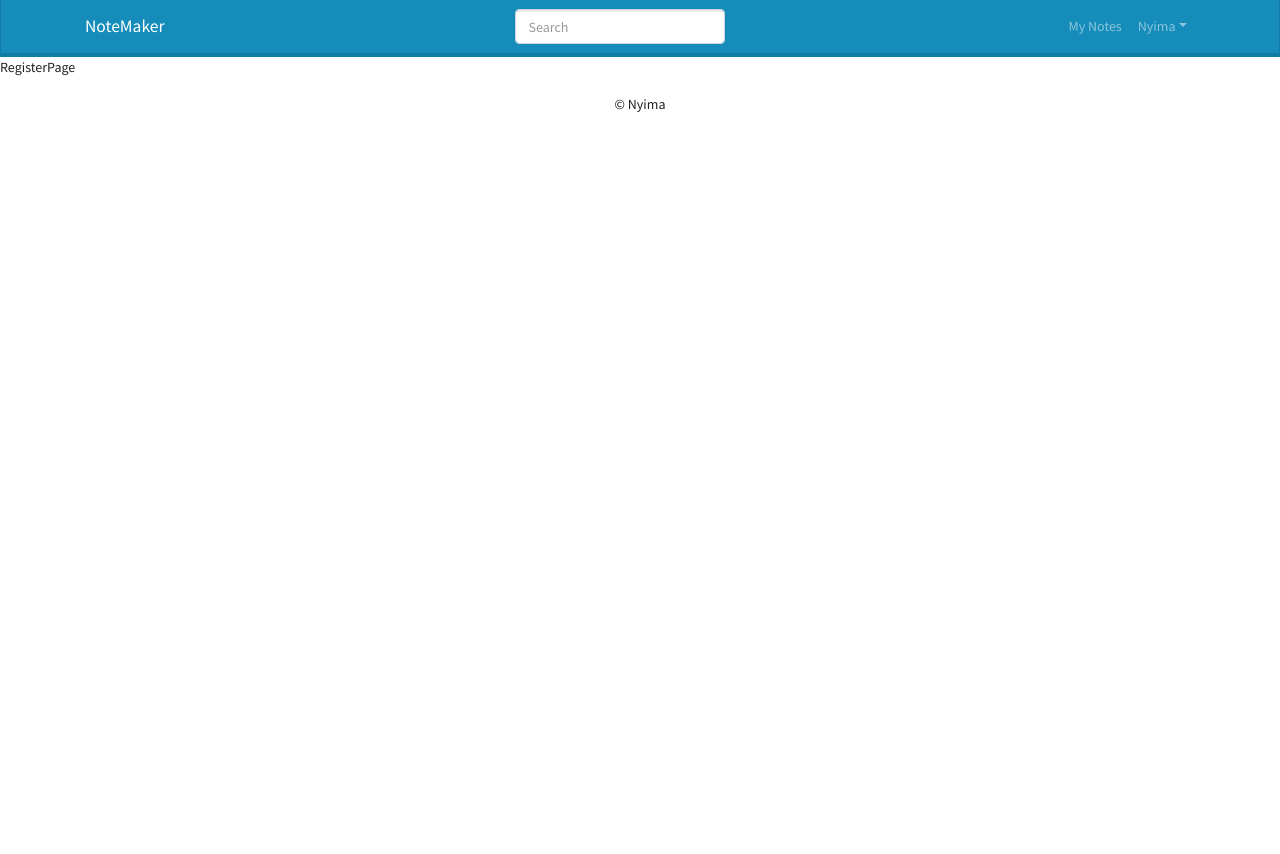
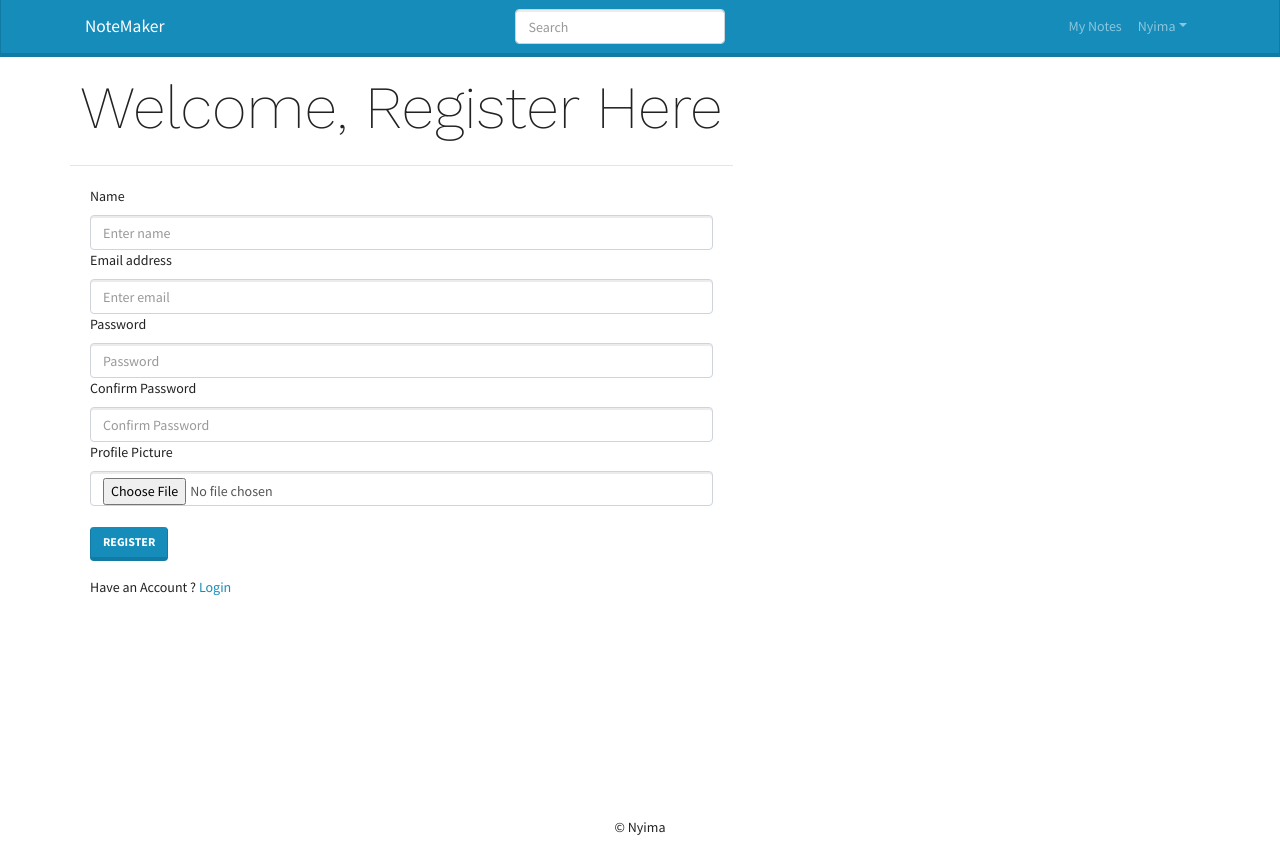
Before and after one commit to nyima6999/NoteMaker-MERN-STACK, a React (Create React App) app in the folder frontend/: page /register in a window 1280 px wide. Before the commit the page ends 800 px from the top, so only its background shows below. Built offline with nearby package versions, Linux system fonts and the light colour scheme.

Commit message:
logout function created and working

```diff
--- a/frontend/src/components/Header/Header.jsx
+++ b/frontend/src/components/Header/Header.jsx
@@ -7,10 +7,11 @@ import {
   FormControl,
   Form,
 } from "react-bootstrap";
-import { Link } from "react-router-dom";
+import { Link, useNavigate } from "react-router-dom";
 import MyNotes from "../../screens/MyNotes/MyNotes";
 
 const Header = () => {
+  const navigate = useNavigate();
   return (
     <Navbar bg="primary" expand="lg" variant="dark">
       <Container>
@@ -30,7 +31,14 @@ const Header = () => {
             <Nav.Link href="/MyNotes">My Notes</Nav.Link>
             <NavDropdown title="Nyima" id="basic-nav-dropdown">
               <NavDropdown.Item href="#action/3.1">My Profile</NavDropdown.Item>
-              <NavDropdown.Item href="#action/3.4">Logout</NavDropdown.Item>
+              <NavDropdown.Item
+                onClick={() => {
+                  localStorage.removeItem("userInfo");
+                  navigate("/");
+                }}
+              >
+                Logout
+              </NavDropdown.Item>
               <NavDropdown.Divider />
             </NavDropdown>
           </Nav>
--- a/frontend/src/screens/LoginPage/LoginPage.jsx
+++ b/frontend/src/screens/LoginPage/LoginPage.jsx
@@ -1,7 +1,7 @@
-import React, { Children } from "react";
+import React, { Children, useEffect } from "react";
 import { useState } from "react";
 import { Form, Button, Row, Col } from "react-bootstrap";
-import { Link } from "react-router-dom";
+import { Link, useNavigate } from "react-router-dom";
 import MainScreen from "../../components/MainScreen";
 import "./LoginPage.css";
 import axios from "axios";
@@ -13,6 +13,15 @@ const LoginPage = () => {
   const [password, setPassword] = useState("");
   const [error, setError] = useState(false);
   const [loading, setLoading] = useState(false);
+  const navigate = useNavigate();
+
+  useEffect(() => {
+    const userInfo = localStorage.getItem("userInfo");
+
+    if (userInfo) {
+      navigate("/MyNotes");
+    }
+  }, [navigate]);
 
   const submitHandler = async (e) => {
     e.preventDefault();
@@ -37,13 +46,14 @@ const LoginPage = () => {
       setLoading(false);
     } catch (error) {
       setError(error.response.data.message);
+      setLoading(false);
     }
   };
 
   return (
-    <MainScreen title="WELCOME BACK, LOGIN PLEASE">
+    <MainScreen title="Welcome, Login Here">
       <div className="loginContainer">
-        {error && <Error>{Children}</Error>}
+        {error && <Error variant="danger">{Children}</Error>}
         {loading && <Loading />}
         <Form onSubmit={submitHandler}>
           <Form.Group controlId="formBasicEmail">
--- a/frontend/src/screens/RegisterPage/RegisterPage.jsx
+++ b/frontend/src/screens/RegisterPage/RegisterPage.jsx
@@ -1,7 +1,154 @@
-import React from "react";
+import React, { useState } from "react";
+import MainScreen from "../../components/MainScreen";
+import { Form, Button, Row, Col } from "react-bootstrap";
+import { Link } from "react-router-dom";
+import Loading from "../../components/Loading";
+import Error from "../../components/Error";
+import axios from "axios";
+// import "./RegisterScreen.css";
 
 const RegisterPage = () => {
-  return <div>RegisterPage</div>;
+  const [email, setEmail] = useState("");
+  const [name, setName] = useState("");
+  const [pic, setPic] = useState(
+    "https://images.pexels.com/photos/6283527/pexels-photo-6283527.jpeg?auto=compress&cs=tinysrgb&w=1260&h=750&dpr=1"
+  );
+  const [password, setPassword] = useState("");
+  const [confirmpassword, setConfirmPassword] = useState("");
+  const [message, setMessage] = useState(null);
+  const [picMessage, setPicMessage] = useState(null);
+  const [error, setError] = useState(false);
+  const [loading, setLoading] = useState(false);
+
+  const submitHandler = async (e) => {
+    e.preventDefault();
+    if (password !== confirmpassword) {
+      setMessage("Password Do Not Match");
+    } else {
+      setMessage(null);
+      try {
+        const config = {
+          headers: {
+            "Content-type": "application/json",
+          },
+        };
+        setLoading(true);
+        const { data } = await axios.post(
+          "api/users",
+          {
+            name,
+            pic,
+            email,
+            password,
+          },
+          config
+        );
+        setLoading(false);
+        localStorage.setItem("userInfo", JSON.stringify(data));
+      } catch (error) {
+        setError(error.response.data.message);
+      }
+    }
+    console.log(email);
+  };
+
+  // image upload function/Cloudinary
+  // const postDetails = (pics) => {
+  //   if (!pic) {
+  //     return setPicMessage("Please Upload An Image");
+  //   }
+  //   setPicMessage(null);
+
+  //   if (pics.type === "image/jpgg" || pics.type === "image/png") {
+  //     const data = new FormData();
+  //     data.append("file", pics);
+  //     data.append("upload_preset", "noteMaker");
+  //     data.append("cloud_name", "notemaker");
+  //     fetch("", {
+  //       method: "POST",
+  //       body: data,
+  //     })
+  //       .then((res) => res.json())
+  //       .then((data) => {
+  //         console.log(data);
+  //         setPic(data.url.toString());
+  //       })
+  //       .catch((err) => {
+  //         console.log(err);
+  //       });
+  //   } else {
+  //     return setPicMessage("Please Upload An Image");
+  //   }
+  // };
+  return (
+    <MainScreen title="Welcome, Register Here">
+      <div className="loginContainer">
+        {error && <Error variant="danger">{error}</Error>}
+        {message && <Error variant="danger">{message}</Error>}
+        {loading && <Loading />}
+        <Form onSubmit={submitHandler}>
+          <Form.Group controlId="name">
+            <Form.Label>Name</Form.Label>
+            <Form.Control
+              type="name"
+              value={name}
+              placeholder="Enter name"
+              onChange={(e) => setName(e.target.value)}
+            />
+          </Form.Group>
+          <Form.Group controlId="formBasicEmail">
+            <Form.Label>Email address</Form.Label>
+            <Form.Control
+              type="email"
+              value={email}
+              placeholder="Enter email"
+              onChange={(e) => setEmail(e.target.value)}
+            />
+          </Form.Group>
+          <Form.Group controlId="formBasicPassword">
+            <Form.Label>Password</Form.Label>
+            <Form.Control
+              type="password"
+              value={password}
+              placeholder="Password"
+              onChange={(e) => setPassword(e.target.value)}
+            />
+          </Form.Group>
+          <Form.Group controlId="confirmPassword">
+            <Form.Label>Confirm Password</Form.Label>
+            <Form.Control
+              type="password"
+              value={confirmpassword}
+              placeholder="Confirm Password"
+              onChange={(e) => setConfirmPassword(e.target.value)}
+            />
+          </Form.Group>
+          {picMessage && <Error variant="danger">{picMessage}</Error>}
+
+          <Form.Group controlId="pic">
+            <Form.Label>Profile Picture</Form.Label>
+            <Form.Control
+              // onChange={(e) => postDetails(e.target.files[0])}
+              id="custom-file"
+              type="file"
+              Label="Upload Profile Picture"
+              custom
+            ></Form.Control>
+          </Form.Group>
+
+          <br></br>
+          <Button variant="primary" type="submit">
+            Register
+          </Button>
+        </Form>
+        <Row className="py-3">
+          <Col>
+            Have an Account ? <Link to="/login">Login</Link>
+          </Col>
+        </Row>
+      </div>
+    </MainScreen>
+  );
 };
 
 export default RegisterPage;
```
